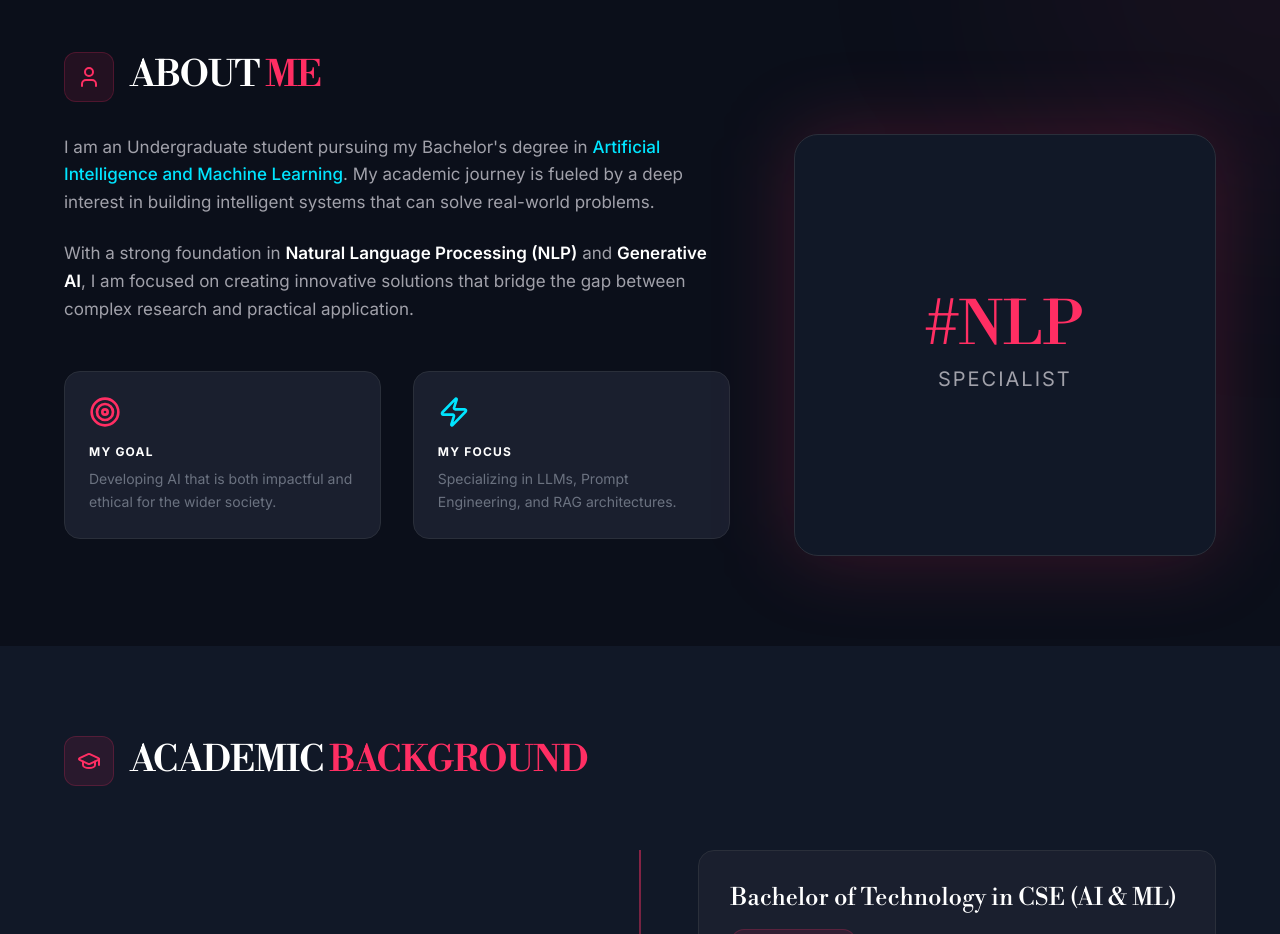
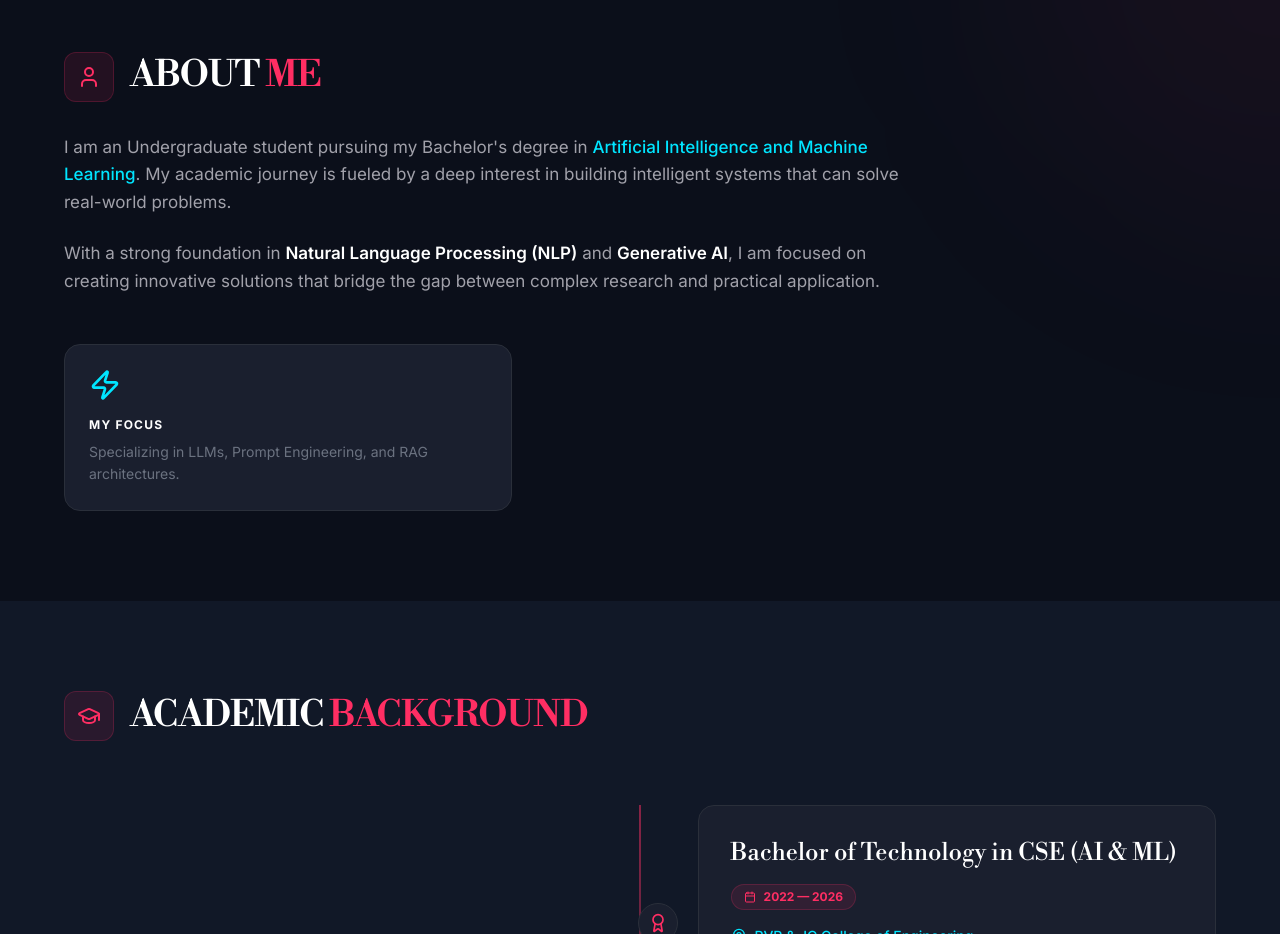
Before and after one commit to harshi1523/porfolio, a React (Vite) app: page / in a window 1280 px wide. Shown: the part 920-1854 px from the top of the page. Built offline with nearby package versions, Linux system fonts and the light colour scheme; a web font is replaced by a local one.

Commit message:
Refactor About section: remove My Goal and NLP Specialist cards, expand text area

```diff
--- a/components/About.tsx
+++ b/components/About.tsx
@@ -19,49 +19,28 @@ const About: React.FC = () => {
           </div>
         </ScrollReveal>
 
-        <div className="grid md:grid-cols-5 gap-16 items-start">
-          <div className="md:col-span-3 space-y-6">
+        <div className="grid md:grid-cols-4 gap-16 items-start">
+          <div className="md:col-span-4 lg:col-span-3 space-y-6">
             <ScrollReveal delay={0.1}>
-              <p className="font-sans text-textSecondary text-paragraph leading-relaxed">
+              <p className="font-sans text-textSecondary text-paragraph leading-relaxed text-left">
                 I am an Undergraduate student pursuing my Bachelor's degree in <span className="text-highlight font-medium">Artificial Intelligence and Machine Learning</span>. My academic journey is fueled by a deep interest in building intelligent systems that can solve real-world problems.
               </p>
             </ScrollReveal>
             <ScrollReveal delay={0.2}>
-              <p className="font-sans text-textSecondary text-paragraph leading-relaxed">
+              <p className="font-sans text-textSecondary text-paragraph leading-relaxed text-left">
                 With a strong foundation in <span className="text-textPrimary font-semibold">Natural Language Processing (NLP)</span> and <span className="text-textPrimary font-semibold">Generative AI</span>, I am focused on creating innovative solutions that bridge the gap between complex research and practical application.
               </p>
             </ScrollReveal>
 
-            <div className="grid sm:grid-cols-2 gap-8 pt-6">
+            <div className="pt-6">
               <ScrollReveal delay={0.3}>
-                <div className="p-6 bg-card border border-border rounded-2xl accent-glow transition-all group">
-                  <Target className="text-accent w-8 h-8 mb-4 group-hover:scale-110 transition-transform" />
-                  <h3 className="text-textPrimary font-bold uppercase tracking-widest text-xs mb-2">My Goal</h3>
-                  <p className="text-textMuted text-sm leading-relaxed">Developing AI that is both impactful and ethical for the wider society.</p>
-                </div>
-              </ScrollReveal>
-              <ScrollReveal delay={0.4}>
-                <div className="p-6 bg-card border border-border rounded-2xl accent-glow transition-all group">
+                <div className="max-w-md p-6 bg-card border border-border rounded-2xl accent-glow transition-all group">
                   <Zap className="text-highlight w-8 h-8 mb-4 group-hover:scale-110 transition-transform" />
                   <h3 className="text-textPrimary font-bold uppercase tracking-widest text-xs mb-2">My Focus</h3>
                   <p className="text-textMuted text-sm leading-relaxed">Specializing in LLMs, Prompt Engineering, and RAG architectures.</p>
                 </div>
               </ScrollReveal>
             </div>
-          </div>
-
-          <div className="md:col-span-2">
-            <ScrollReveal delay={0.3}>
-              <div className="relative group">
-                <div className="absolute inset-0 bg-accent/20 rounded-3xl blur-2xl group-hover:bg-accent/30 transition-all" />
-                <div className="relative aspect-square rounded-3xl overflow-hidden border border-border bg-secondary flex items-center justify-center p-8">
-                  <div className="text-center">
-                    <div className="text-6xl font-bodoni text-accent mb-2">#NLP</div>
-                    <div className="text-xl font-sans text-textSecondary uppercase tracking-widest">Specialist</div>
-                  </div>
-                </div>
-              </div>
-            </ScrollReveal>
           </div>
         </div>
       </div>
```
